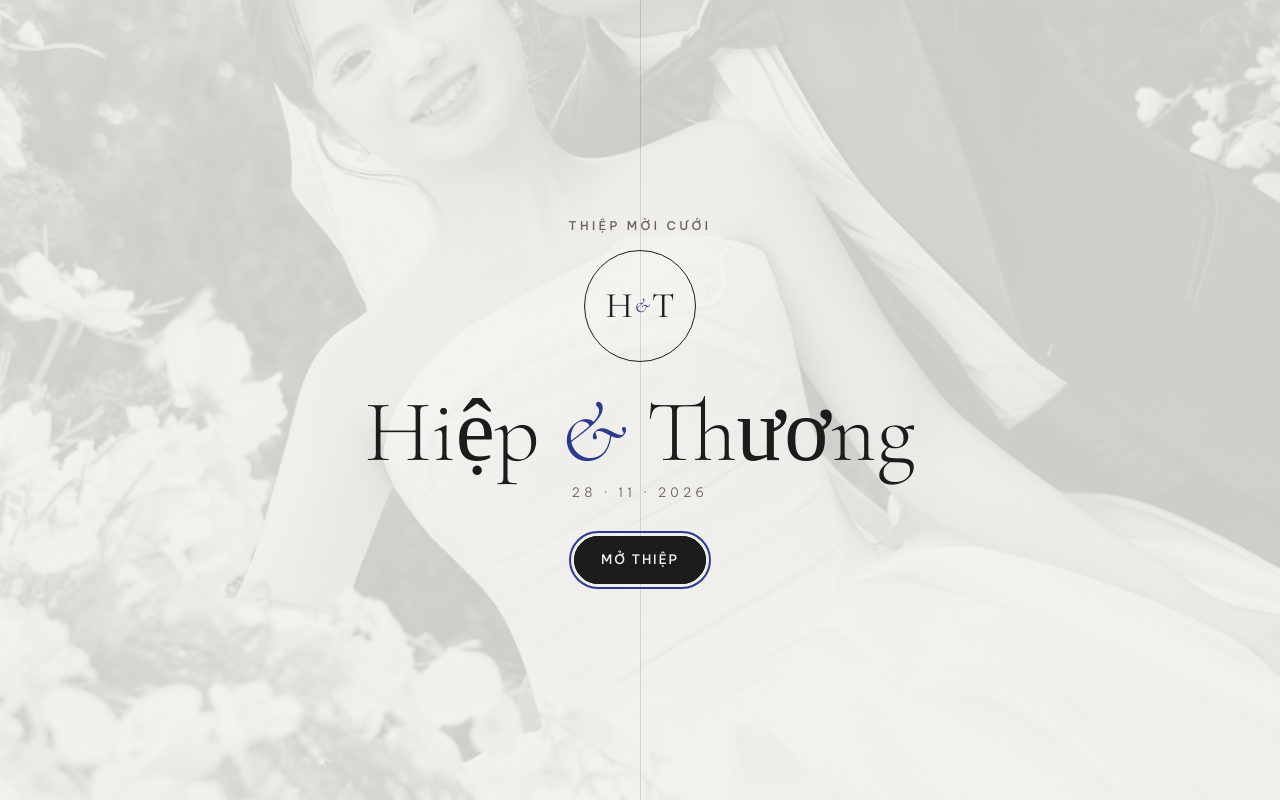
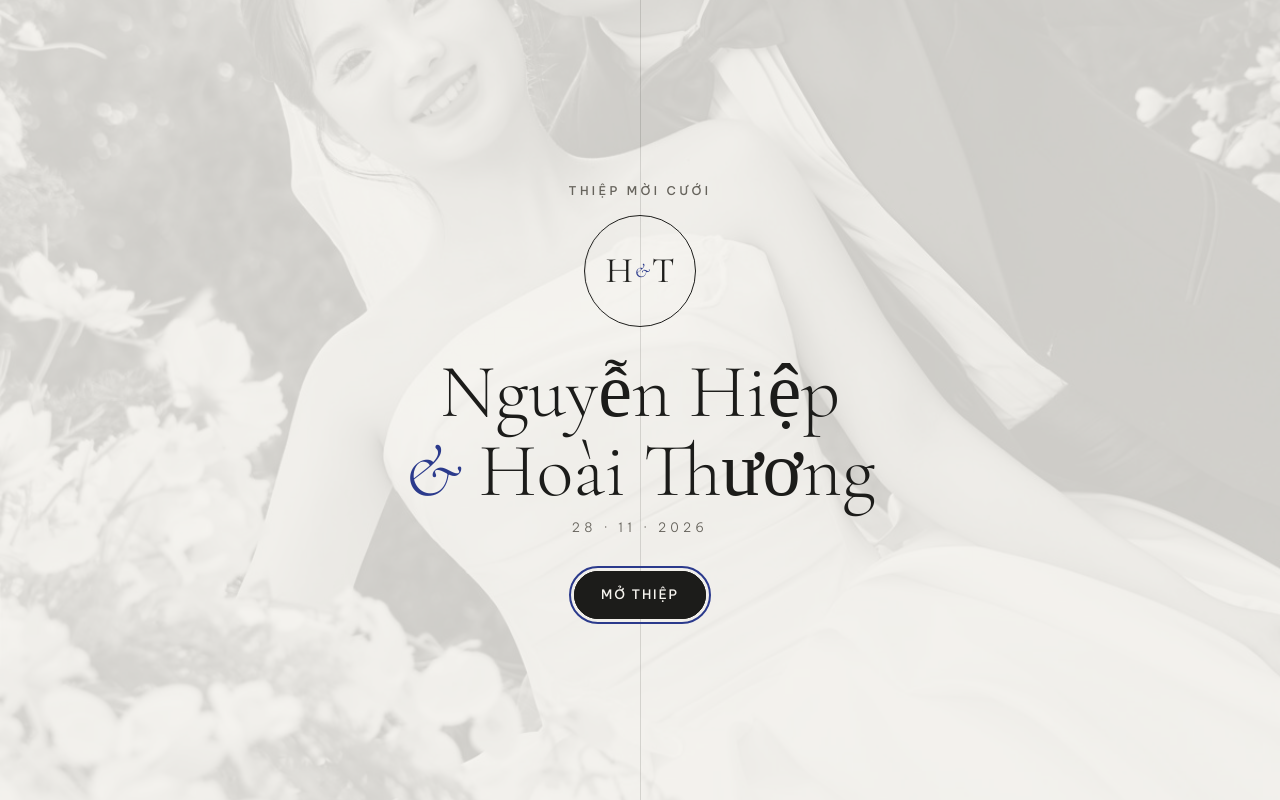
Before and after one commit to nghiafullstack/wedding_hiep, a React (Vite) app: page / in a window 1280 px wide. Shown: the top 800 px of the page. Built offline with nearby package versions, Linux system fonts and the light colour scheme.

Commit message:
Tiệc cưới 16:30 Thứ Sáu tại tư gia, tên đầy đủ

```diff
--- a/src/components/Closing.jsx
+++ b/src/components/Closing.jsx
@@ -16,7 +16,7 @@ export default function Closing() {
           <em>trong ngày vui.</em>
         </p>
         <p className="closing__sign">
-          {wedding.groom.short} &amp; {wedding.bride.short} · {wedding.dateText}
+          {wedding.groom.display} &amp; {wedding.bride.display} · {wedding.dateText}
         </p>
       </div>
     </footer>
--- a/src/components/Cover.jsx
+++ b/src/components/Cover.jsx
@@ -34,7 +34,10 @@ export default function Cover({ onOpen }) {
         {wedding.monogram[1]}
       </div>
       <h1 className="cover__names">
-        {wedding.groom.short} <em className="accent">&amp;</em> {wedding.bride.short}
+        <span className="cover__name">{wedding.groom.display}</span>
+        <span className="cover__name">
+          <em className="accent">&amp;</em> {wedding.bride.display}
+        </span>
       </h1>
       <p className="cover__date">{wedding.dateText}</p>
       {interactive ? (
--- a/src/components/Hero.jsx
+++ b/src/components/Hero.jsx
@@ -7,6 +7,10 @@ import { useTilt, useScrollProgress } from '../hooks/motion';
  *  - Nghiêng theo chuột (desktop) hoặc con quay (điện thoại)
  *  - Khi cuộn xuống, 3 lớp ảnh tách xa nhau theo trục Z
  */
+// "Nguyễn Hiệp" → dòng trên "Nguyễn", dòng dưới "Hiệp"
+const first = (name) => name.split(' ').slice(0, -1).join(' ');
+const last = (name) => name.split(' ').slice(-1)[0];
+
 export default function Hero({ opened }) {
   const tiltRef = useTilt({ source: 'global', ease: 0.06 });
   const scrollRef = useScrollProgress({ start: 0, end: -0.8 });
@@ -27,7 +31,10 @@ export default function Hero({ opened }) {
       aria-label="Tên cô dâu chú rể"
     >
       <div className="hero__grid">
-        <h1 className="hero__name hero__name--left">{groom.short}</h1>
+        <h1 className="hero__name hero__name--left">
+          <span className="hero__name-first">{first(groom.display)}</span>
+          <span>{last(groom.display)}</span>
+        </h1>
 
         <div className="hero__stack-wrap" ref={tiltRef}>
           <div className="hero__stack">
@@ -39,7 +46,10 @@ export default function Hero({ opened }) {
         </div>
 
         <h1 className="hero__name hero__name--right">
-          <em className="accent">&amp;</em> {bride.short}
+          <span className="hero__name-first">
+            <em className="accent">&amp;</em> {first(bride.display)}
+          </span>
+          <span>{last(bride.display)}</span>
         </h1>
       </div>
 
--- a/src/components/InviteCard.jsx
+++ b/src/components/InviteCard.jsx
@@ -42,7 +42,9 @@ export default function InviteCard() {
               <span className="card3d__front-text">
                 <span className="card3d__eyebrow">The Wedding of</span>
                 <strong>
-                  {groom.short} &amp; {bride.short}
+                  {groom.display}
+                  <br />
+                  &amp; {bride.display}
                 </strong>
                 <span className="card3d__small">{wedding.dateText}</span>
               </span>
@@ -62,12 +64,9 @@ export default function InviteCard() {
               <span className="rule" />
               <span className="card3d__p">Tiệc cưới được tổ chức vào lúc</span>
               <span className="card3d__time">{invite.partyTime}</span>
-              <span className="card3d__p">
-                {wedding.weekday}, {wedding.dateText}
-              </span>
+              <span className="card3d__p">{invite.partyDate}</span>
               <span className="rule" />
               <span className="card3d__venue">{invite.venue}</span>
-              <span className="card3d__addr">{invite.venueAddress}</span>
               <span className="card3d__glare" />
             </span>
 
--- a/src/components/Marquee.jsx
+++ b/src/components/Marquee.jsx
@@ -1,7 +1,7 @@
 import { wedding } from '../data/wedding';
 
 export default function Marquee() {
-  const text = `Save the date — ${wedding.groom.short} & ${wedding.bride.short} — ${wedding.dateText} — `;
+  const text = `Save the date — ${wedding.groom.display} & ${wedding.bride.display} — ${wedding.dateText} — `;
   return (
     <div className="marquee" aria-label={`Save the date: ${wedding.dateText}`}>
       <div className="marquee__track" aria-hidden="true">
--- a/src/components/Rsvp.jsx
+++ b/src/components/Rsvp.jsx
@@ -47,7 +47,7 @@ export default function Rsvp() {
     <section className="section" id="rsvp">
       <SectionHead
         eyebrow="Xác nhận tham dự"
-        sub={`Vui lòng phản hồi ${wedding.rsvpDeadline} để ${wedding.groom.short} & ${wedding.bride.short} chuẩn bị chu đáo nhất.`}
+        sub={`Vui lòng phản hồi ${wedding.rsvpDeadline} để ${wedding.groom.display} & ${wedding.bride.display} chuẩn bị chu đáo nhất.`}
       >
         Bạn sẽ <em className="accent">đến chứ?</em>
       </SectionHead>
--- a/src/data/wedding.js
+++ b/src/data/wedding.js
@@ -10,26 +10,29 @@ export const wedding = {
   // Màu nhấn (thiết kế có 4 tuỳ chọn: #2b3a8c, #5f6f52, #8a5a44, #1c1c1a)
   accent: '#2b3a8c',
 
+  // display: tên hiển thị lớn trên thiệp (bìa, phần đầu, mặt trước thiệp, lời kết)
   groom: {
-    short: 'Hiệp',
+    display: 'Nguyễn Hiệp',
     full: 'Nguyễn Hiệp',
     father: 'Nguyễn Khanh',
     mother: 'Trần Thị Hà',
+    home: 'Tư gia nhà trai',
     address: 'Số 12, xóm Thanh Quang, thôn Cộng Hoà, xã Sóc Sơn, Hà Nội',
     photo: img('groom.jpg'),
   },
   bride: {
-    short: 'Thương',
+    display: 'Hoài Thương',
     full: 'Lê Thị Hoài Thương',
     father: 'Lê Văn Bắc',
     mother: 'Nguyễn Thị Thuỷ',
+    home: 'Tư gia nhà gái',
     address: 'Xóm Núi Bé, xã Nam Phương Tiến, huyện Chương Mỹ, Hà Nội',
     photo: img('bride.jpg'),
   },
   monogram: ['H', 'T'],
 
-  // Mốc giờ dùng cho đồng hồ đếm ngược (giờ Việt Nam, +07:00)
-  dateISO: '2026-11-28T17:30:00+07:00',
+  // Ngày cưới chính (đồng hồ đếm ngược chạy tới Lễ Vu Quy sáng Thứ Bảy)
+  dateISO: '2026-11-28T08:00:00+07:00',
   dateText: '28 · 11 · 2026',
   weekday: 'Thứ Bảy',
   lunarText: '[Tức ngày ... tháng ... năm Bính Ngọ]',
@@ -39,35 +42,42 @@ export const wedding = {
     eyebrow: 'Trân trọng kính mời',
     body:
       'Trân trọng kính mời bạn đến chung vui cùng gia đình chúng mình trong ngày trọng đại. Sự hiện diện của bạn là niềm vinh hạnh lớn nhất.',
-    partyTime: '17:30',
-    venue: '[Tên nhà hàng]',
-    venueAddress: '[Địa chỉ nhà hàng]',
+    partyTime: '16:30',
+    partyDate: 'Thứ Sáu, 27 · 11 · 2026',
+    venue: 'Tại tư gia nhà trai & nhà gái',
   },
 
+  // Mỗi sự kiện có thể tổ chức ở một hoặc nhiều nơi (places)
   events: [
     {
       idx: '01',
-      title: 'Lễ Vu Quy',
-      time: '08:00',
-      start: '2026-11-28T08:00:00+07:00',
-      place: 'Tư gia nhà gái',
-      address: 'Xóm Núi Bé, xã Nam Phương Tiến, huyện Chương Mỹ, Hà Nội',
+      title: 'Tiệc Cưới',
+      time: '16:30',
+      weekday: 'Thứ Sáu',
+      dateText: '27 · 11 · 2026',
+      start: '2026-11-27T16:30:00+07:00',
+      places: [
+        { place: 'Tư gia nhà trai', address: 'Số 12, xóm Thanh Quang, thôn Cộng Hoà, xã Sóc Sơn, Hà Nội' },
+        { place: 'Tư gia nhà gái', address: 'Xóm Núi Bé, xã Nam Phương Tiến, huyện Chương Mỹ, Hà Nội' },
+      ],
     },
     {
       idx: '02',
-      title: 'Lễ Thành Hôn',
-      time: '10:00',
-      start: '2026-11-28T10:00:00+07:00',
-      place: 'Tư gia nhà trai',
-      address: 'Số 12, xóm Thanh Quang, thôn Cộng Hoà, xã Sóc Sơn, Hà Nội',
+      title: 'Lễ Vu Quy',
+      time: '08:00',
+      weekday: 'Thứ Bảy',
+      dateText: '28 · 11 · 2026',
+      start: '2026-11-28T08:00:00+07:00',
+      places: [{ place: 'Tư gia nhà gái', address: 'Xóm Núi Bé, xã Nam Phương Tiến, huyện Chương Mỹ, Hà Nội' }],
     },
     {
       idx: '03',
-      title: 'Tiệc Cưới',
-      time: '17:30',
-      start: '2026-11-28T17:30:00+07:00',
-      place: '[Tên nhà hàng]',
-      address: '[Địa chỉ nhà hàng]',
+      title: 'Lễ Thành Hôn',
+      time: '10:00',
+      weekday: 'Thứ Bảy',
+      dateText: '28 · 11 · 2026',
+      start: '2026-11-28T10:00:00+07:00',
+      places: [{ place: 'Tư gia nhà trai', address: 'Số 12, xóm Thanh Quang, thôn Cộng Hoà, xã Sóc Sơn, Hà Nội' }],
     },
   ],
 
--- a/src/styles.css
+++ b/src/styles.css
@@ -334,7 +334,10 @@ a {
 }
 .cover__names {
   margin: 26px 0 6px;
-  font: 300 clamp(52px, 7vw, 88px) / 1 var(--serif);
+  font: 300 clamp(44px, 6vw, 76px) / 1.04 var(--serif);
+}
+.cover__name {
+  display: block;
 }
 .cover__date {
   margin: 0 0 32px;
@@ -391,7 +394,7 @@ a {
   display: grid;
   grid-template-columns: minmax(0, 1fr) auto minmax(0, 1fr);
   align-items: center;
-  gap: 40px;
+  gap: clamp(40px, 8vw, 120px);
 }
 .hero__name {
   margin: 0;
@@ -403,7 +406,19 @@ a {
   opacity: 0;
   transition: opacity 1.4s var(--ease-out) 0.5s, transform 1.6s var(--ease-out) 0.5s;
 }
+.hero__name {
+  display: flex;
+  flex-direction: column;
+}
+.hero__name-first {
+  font-size: 0.78em;
+  line-height: 1.1;
+}
+.hero__name-first em {
+  font-style: italic;
+}
 .hero__name--left {
+  align-items: flex-end;
   text-align: right;
   transform: perspective(800px) translate3d(-60px, 0, -200px) rotateY(35deg);
 }
@@ -633,7 +648,7 @@ a {
   transform: translateZ(30px);
 }
 .card3d__front-text strong {
-  font: 300 36px/1 var(--serif);
+  font: 300 32px/1.08 var(--serif);
 }
 .card3d__eyebrow {
   font-size: 11px;
@@ -969,20 +984,39 @@ a {
   letter-spacing: 0.12em;
   color: var(--muted);
 }
+.event {
+  display: flex;
+  flex-direction: column;
+  align-items: center;
+}
+.event__places {
+  display: flex;
+  flex-direction: column;
+  gap: 22px;
+  width: 100%;
+  margin-bottom: 24px;
+}
+.event__place-block {
+  display: flex;
+  flex-direction: column;
+  align-items: center;
+}
+.event__place-block + .event__place-block {
+  padding-top: 22px;
+  border-top: 1px dashed var(--line);
+}
 .event__place {
   margin: 0;
   font-weight: 500;
 }
 .event__addr {
-  margin: 4px 0 24px;
+  margin: 4px 0 14px;
   font-size: 14px;
   color: var(--muted);
+  max-width: 32ch;
 }
-.event__actions {
-  display: flex;
-  justify-content: center;
-  gap: 10px;
-  flex-wrap: wrap;
+.event__save {
+  margin-top: auto;
 }
 
 /* ═════════════ ALBUM — vòng 3D ═════════════ */
@@ -1418,7 +1452,9 @@ a {
     justify-items: center;
     gap: 32px;
   }
-  .hero__name--left {
+  .hero__name--left,
+  .hero__name--right {
+    align-items: center;
     text-align: center;
   }
   .hero__meta {
```
Also changed, not shown: src/components/Events.jsx (+22 -12 lines).
